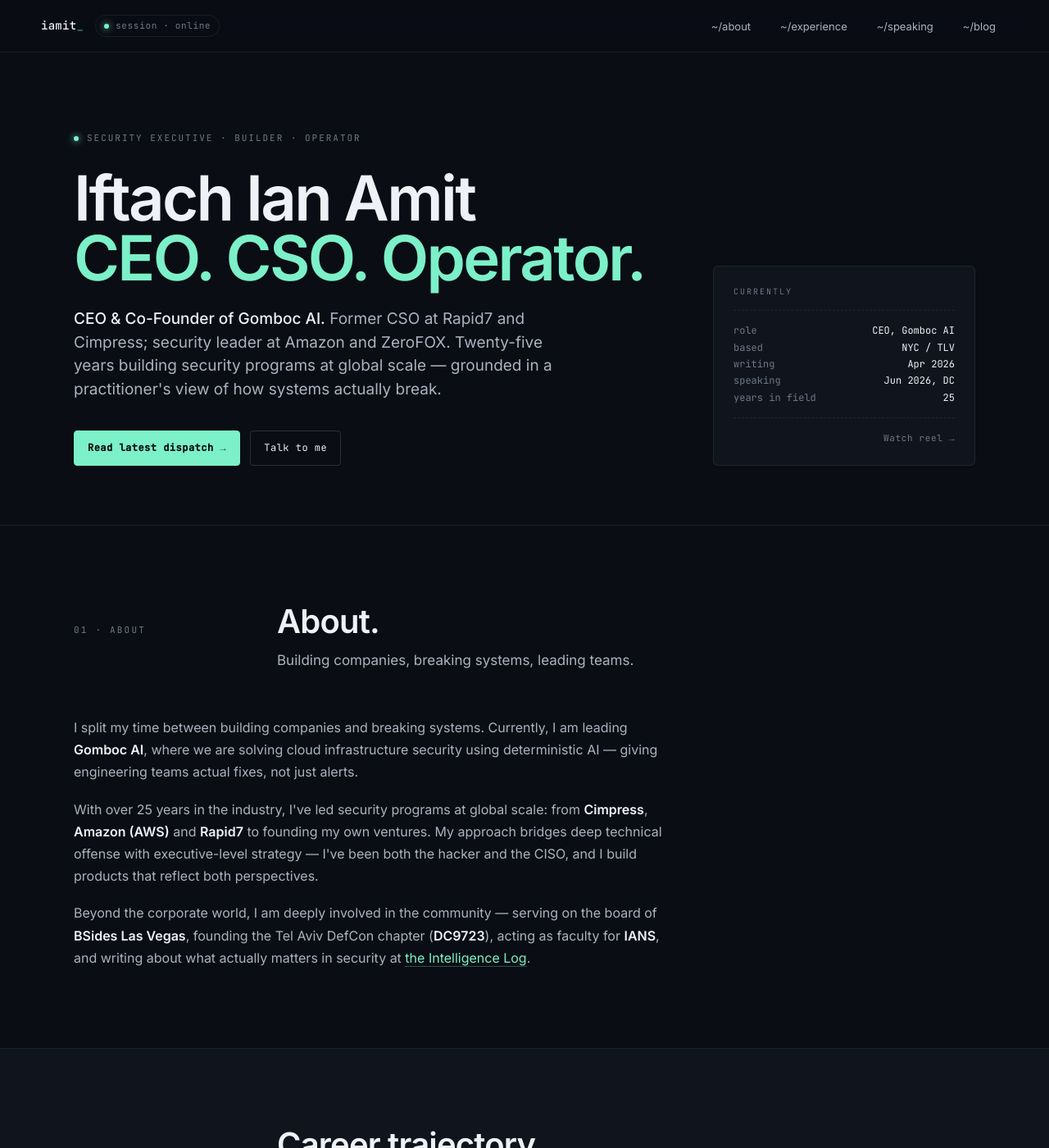
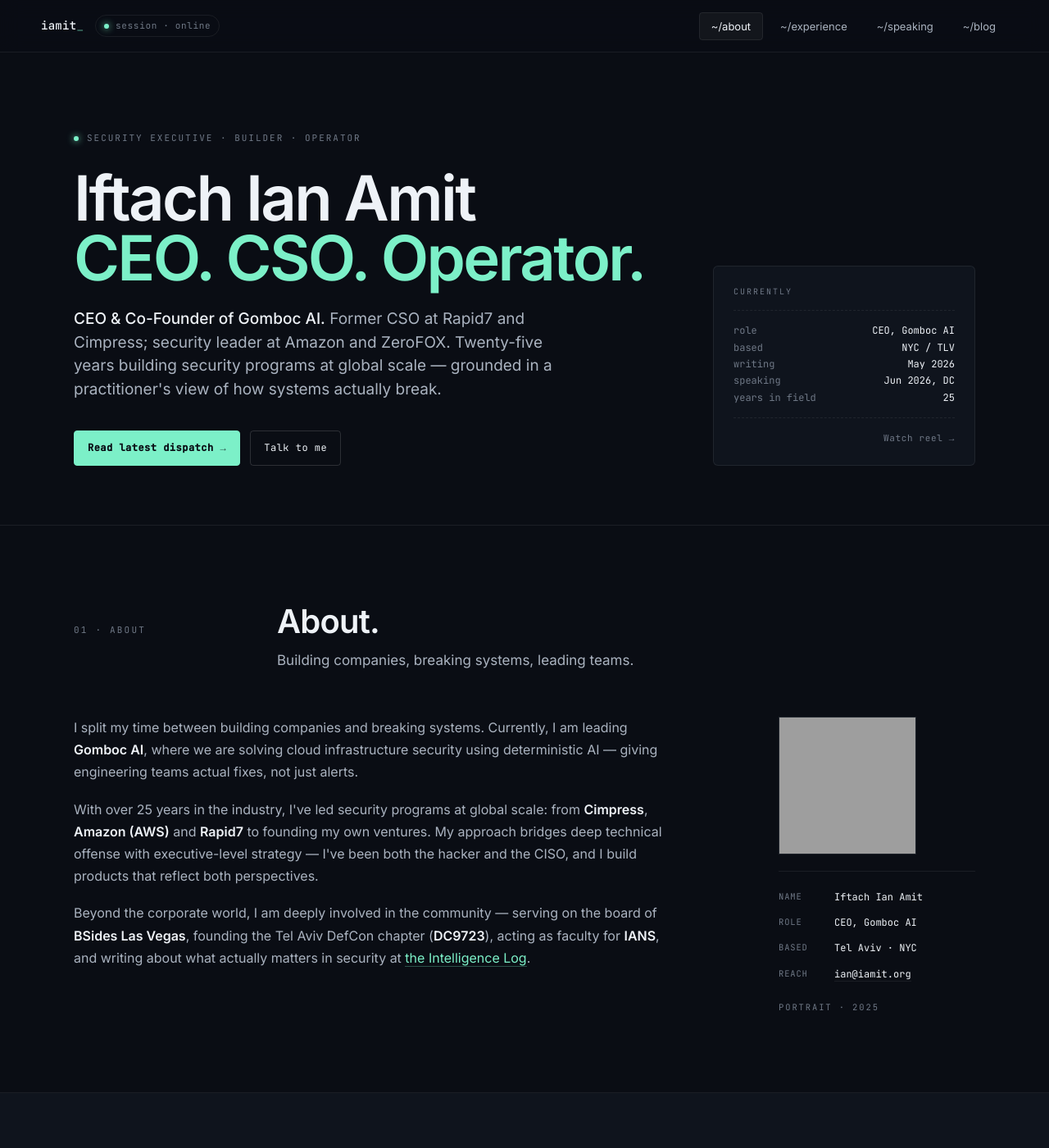
Before and after one commit to iiamit/iamit.org, a Jekyll site: the page built from index.html, in a window 1280 px wide and 1400 px high. Shown: the whole window at 82% size. Built offline with Jekyll 4.4.1, drawn with Linux system fonts in a browser that asks for light colours; grey boxes are pictures that could not be loaded.

Commit message:
Adding profile photo and some small bug fixes

```diff
--- a/assets/css/style.css
+++ b/assets/css/style.css
@@ -143,7 +143,7 @@
 .bar {
   width: 25px;
   height: 3px;
-  background: var(--signal);
+  background: var(--ink);
   border-radius: 2px;
   transition: 0.3s;
 }
@@ -365,7 +365,7 @@
 }
 
 .traj-row:last-child { border-bottom: 1px solid var(--hair); }
-.traj-row:hover { background: rgba(255,255,255,0.015); }
+.traj-row:hover { background: var(--bg-3); }
 
 .traj-row .yrs {
   font-family: var(--font-mono);
@@ -518,7 +518,7 @@
   transition: background 0.15s;
 }
 
-a.insight-row:hover { background: rgba(124,240,200,0.03); }
+a.insight-row:hover { background: var(--bg-3); }
 
 .insight-row .when {
   font-family: var(--font-mono);
@@ -688,7 +688,7 @@
   transition: border-color 0.2s;
 }
 
-.upcoming-item:hover { border-color: var(--hair-2); }
+.upcoming-item:hover { background: var(--bg-3); border-color: var(--hair-2); }
 
 .upcoming-meta {
   display: flex;
@@ -700,7 +700,7 @@
 .upcoming-date {
   font-family: var(--font-mono);
   font-size: 11px;
-  color: var(--signal);
+  color: var(--ink-3);
 }
 
 .upcoming-location { font-size: 12px; color: var(--ink-3); }
@@ -852,7 +852,7 @@
   font-size: 10.5px;
   letter-spacing: 0.22em;
   text-transform: uppercase;
-  color: var(--signal);
+  color: var(--ink-3);
   margin-bottom: 14px;
 }
 
@@ -1034,6 +1034,7 @@
   color: var(--ink);
   margin-bottom: 22px;
   max-width: 64ch;
+  text-wrap: pretty;
 }
 
 .post-main li { margin-bottom: 8px; }
@@ -1094,6 +1095,29 @@
 }
 
 .post-main blockquote p { font-style: italic; color: var(--ink-2); }
+
+.post-main .pullquote {
+  font-family: var(--font-sans);
+  font-size: 26px;
+  font-weight: 500;
+  line-height: 1.3;
+  letter-spacing: -0.015em;
+  color: var(--ink);
+  border-top: 1px solid var(--hair);
+  border-bottom: 1px solid var(--hair);
+  padding: 32px 0;
+  margin: 48px 0;
+  max-width: 60ch;
+}
+.post-main .pullquote::before {
+  content: "PULL QUOTE";
+  display: block;
+  font-family: var(--font-mono);
+  font-size: 10.5px;
+  letter-spacing: 0.22em;
+  color: var(--ink-3);
+  margin-bottom: 12px;
+}
 
 .post-main img {
   max-width: 100%;
@@ -1323,3 +1347,72 @@
   .post-main p, .post-main li { font-size: 16px; }
   .grid-3 { grid-template-columns: 1fr; }
 }
+
+/* About — two-column layout with portrait sidebar */
+#about .about-grid {
+  display: grid;
+  grid-template-columns: minmax(0, 1fr) 240px;
+  gap: 64px;
+  align-items: start;
+}
+
+@media (max-width: 880px) {
+  #about .about-grid {
+    grid-template-columns: 1fr;
+    gap: 40px;
+  }
+  #about .about-side { max-width: 320px; }
+}
+
+.about-side .portrait {
+  margin: 0 0 20px 0;
+  width: 168px;
+  height: 168px;
+  border: 1px solid var(--hair);
+  background: var(--bg-2);
+  overflow: hidden;
+}
+.about-side .portrait img {
+  display: block;
+  width: 100%;
+  height: 100%;
+  object-fit: cover;
+}
+
+.about-side .ident {
+  margin: 0 0 12px 0;
+  padding: 16px 0 4px 0;
+  border-top: 1px solid var(--hair);
+  font-family: var(--font-mono);
+  font-size: 12px;
+  line-height: 1.6;
+}
+.about-side .ident .row {
+  display: grid;
+  grid-template-columns: 56px 1fr;
+  gap: 12px;
+  padding: 6px 0;
+}
+.about-side .ident dt {
+  color: var(--ink-3);
+  text-transform: uppercase;
+  letter-spacing: 0.08em;
+  font-size: 10.5px;
+}
+.about-side .ident dd {
+  margin: 0;
+  color: var(--ink);
+}
+.about-side .ident a {
+  color: var(--ink);
+  border-bottom: 1px solid var(--hair);
+}
+.about-side .ident a:hover { color: var(--signal); border-bottom-color: var(--signal); }
+
+.about-side .portrait-cap {
+  font-family: var(--font-mono);
+  font-size: 10.5px;
+  letter-spacing: 0.18em;
+  color: var(--ink-3);
+  text-transform: uppercase;
+}
--- a/index.html
+++ b/index.html
@@ -26,7 +29,7 @@
             </div>
 
             <ul class="nav-links">
-                <li><a href="/#about">~/about</a></li>
+                <li><a href="/#about" class="active">~/about</a></li>
                 <li><a href="/#experience">~/experience</a></li>
                 <li><a href="/#speaking">~/speaking</a></li>
                 <li><a href="/blog/">~/blog</a></li>
@@ -55,12 +58,16 @@
                     </div>
                 </div>
 
+                {% assign latest = site.posts.first %}
+                {% assign today = site.time | date: "%Y-%m-%d" %}
+                {% assign upcoming_speaking = site.data.speaking | where_exp: "i", "i.date >= today" | sort: "date" | first %}
+                {% if upcoming_speaking == nil %}{% assign upcoming_speaking = site.data.speaking | first %}{% endif %}
                 <div class="side-card">
                     <div class="heading">Currently</div>
                     <div class="row"><span class="k">role</span><span class="v">CEO, Gomboc AI</span></div>
                     <div class="row"><span class="k">based</span><span class="v">NYC / TLV</span></div>
-                    <div class="row"><span class="k">writing</span><span class="v">Apr 2026</span></div>
-                    <div class="row"><span class="k">speaking</span><span class="v">Jun 2026, DC</span></div>
+                    <div class="row"><span class="k">writing</span><span class="v">{{ latest.date | date: "%b %Y" }}</span></div>
+                    <div class="row"><span class="k">speaking</span><span class="v">{{ upcoming_speaking.short_date }}</span></div>
                     <div class="row"><span class="k">years in field</span><span class="v">25</span></div>
                     <div class="row" style="margin-top:14px;padding-top:14px;border-top:1px dashed var(--hair);">
                         <span class="k"></span>
@@ -93,6 +100,7 @@
                     <p class="lede">Building companies, breaking systems, leading teams.</p>
                 </div>
             </div>
+            <div class="about-grid">
                 <div class="content-block">
                     <p>
                         I split my time between building companies and breaking systems. Currently, I am leading <strong>Gomboc AI</strong>,
@@ -108,6 +116,23 @@
                         founding the Tel Aviv DefCon chapter (<strong>DC9723</strong>), acting as faculty for <strong>IANS</strong>, and
                         writing about what actually matters in security at <a href="/blog/">the Intelligence Log</a>.
                     </p>
+                </div>
+
+                <aside class="about-side">
+                    <figure class="portrait">
+                        <img src="{{ '/assets/images/portrait-ian-amit.png' | relative_url }}"
+                             alt="Iftach Ian Amit"
+                             width="336" height="336"
+                             loading="lazy">
+                    </figure>
+                    <dl class="ident">
+                        <div class="row"><dt>Name</dt><dd>Iftach Ian Amit</dd></div>
+                        <div class="row"><dt>Role</dt><dd>CEO, Gomboc AI</dd></div>
+                        <div class="row"><dt>Based</dt><dd>Tel Aviv · NYC</dd></div>
+                        <div class="row"><dt>Reach</dt><dd><a href="mailto:ian@iamit.org">ian@iamit.org</a></dd></div>
+                    </dl>
+                    <div class="portrait-cap">PORTRAIT · 2025</div>
+                </aside>
             </div>
         </div>
     </section>
@@ -481,21 +506,26 @@
 
             </div>
 
+            {% assign future_speaking = site.data.speaking | where_exp: "i", "i.date >= today" | sort: "date" %}
+            {% if future_speaking.size > 0 %}
             <div class="upcoming-talks">
                 <h4 class="speaking-topics-title">Upcoming</h4>
                 <div class="upcoming-list">
+                    {% for ev in future_speaking %}
                     <div class="upcoming-item">
                         <div class="upcoming-meta">
-                            <span class="upcoming-date">Jun 12–14, 2026</span>
-                            <span class="upcoming-location"><i class="fas fa-map-marker-alt"></i> Washington, DC</span>
+                            <span class="upcoming-date">{{ ev.display_date }}</span>
+                            <span class="upcoming-location"><i class="fas fa-map-marker-alt"></i> {{ ev.location }}</span>
                         </div>
                         <div class="upcoming-details">
-                            <a href="https://www.rbln.com/events/2026/east" target="_blank" class="upcoming-conf">Rebellion East 2026</a>
-                            <p>Speaker — cybersecurity conference for hackers, AI builders &amp; operators.</p>
+                            <a href="{{ ev.url }}" target="_blank" class="upcoming-conf">{{ ev.conference }}</a>
+                            <p>{{ ev.blurb }}</p>
                         </div>
                     </div>
+                    {% endfor %}
                 </div>
             </div>
+            {% endif %}
 
             <div class="speaking-topics">
                 <h4 class="speaking-topics-title">Topics I Speak On</h4>
```
Also changed, not shown: other parts of index.html (+4 -1 lines), _data/speaking.yml (added, +9 -0 lines), blog.html (+8 -4 lines), 1 other file. Lines whose indentation alone changed are shown as unchanged.
